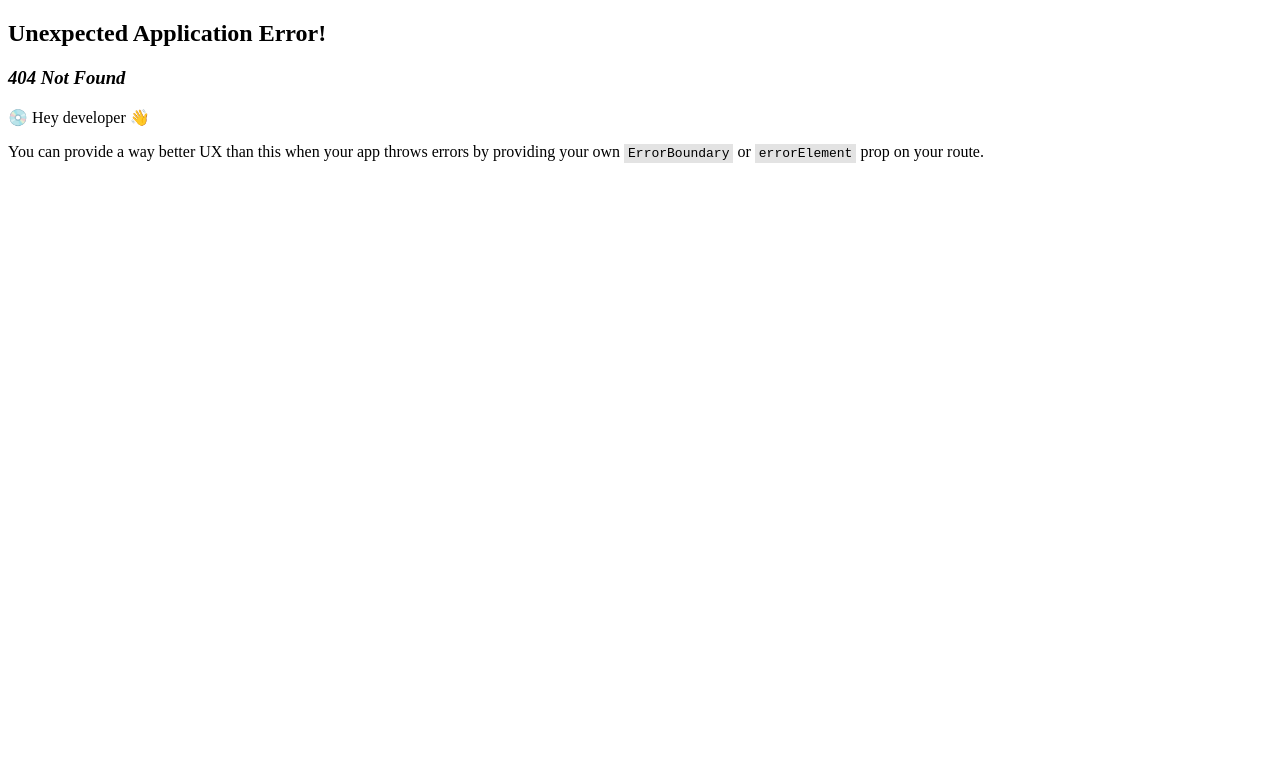
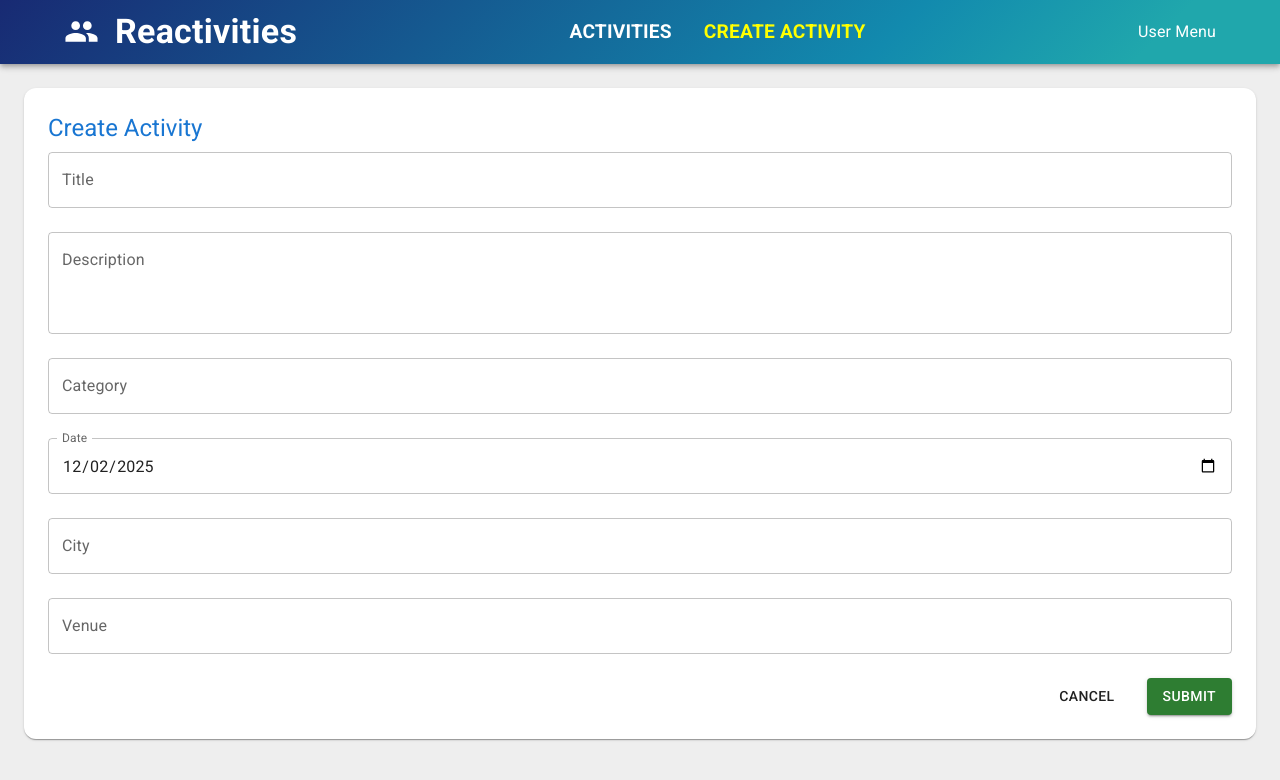
Before and after one commit to MinZexing/Reactivities, a React app in the folder client/: page /createActivity in a window 1280 px wide. Before the commit this address had no page. Shown: the top 780 px of the page. Built offline with nearby package versions, Linux system fonts and the light colour scheme; no server answers; the HTML template or start-up script is replaced by a standard one.

Commit message:
organise the routing logic and wire components to different routes

```diff
--- a/client/src/app/layout/App.tsx
+++ b/client/src/app/layout/App.tsx
@@ -1,53 +1,14 @@
-import { useState } from "react";
-import { Box, Container, CssBaseline, Typography } from "@mui/material";
+import { Box, Container, CssBaseline } from "@mui/material";
 import NavBar from "./NavBar";
-import ActivityDashboard from "../../features/activities/dashboard/ActivityDashboard";
-import { useActivities } from "../../lib/hooks/useActivities";
+import { Outlet } from "react-router";
 
 function App() {
-  const [selectedActivity, setSelectedActivity] = useState<
-    Activity | undefined
-  >(undefined);
-  const [editMode, setEditMode] = useState(false);
-
-  const { activities, isPending } = useActivities();
-
-  const handleSelectActivity = (id: string) => {
-    setSelectedActivity(activities!.find((x) => x.id === id));
-  };
-
-  const handleCancelActivity = () => {
-    setSelectedActivity(undefined);
-  };
-
-  const handleOpenForm = (id?: string) => {
-    if (id) handleSelectActivity(id);
-    else handleCancelActivity();
-    setEditMode(true);
-  };
-
-  const handleFormClose = () => {
-    setEditMode(false);
-  };
-
   return (
     <Box sx={{ bgcolor: "#eeeeee", minHeight: "100vh" }}>
       <CssBaseline />
-      <NavBar openForm={handleOpenForm} />
+      <NavBar />
       <Container maxWidth="xl" sx={{ mt: 3 }}>
-        {!activities || isPending ? (
-          <Typography>Loading...</Typography>
-        ) : (
-          <ActivityDashboard
-            activities={activities}
-            selectActivity={handleSelectActivity}
-            cancelSelectActivity={handleCancelActivity}
-            selectedActivity={selectedActivity}
-            editMode={editMode}
-            openForm={handleOpenForm}
-            closeForm={handleFormClose}
-          />
-        )}
+        <Outlet />
       </Container>
     </Box>
   );
--- a/client/src/app/layout/NavBar.tsx
+++ b/client/src/app/layout/NavBar.tsx
@@ -1,19 +1,16 @@
 import {
   AppBar,
   Box,
-  Button,
   Container,
   MenuItem,
   Toolbar,
   Typography,
 } from "@mui/material";
 import { Group } from "@mui/icons-material";
+import { NavLink } from "react-router";
+import MenuItemLink from "../shared/components/MenuItemLink";
 
-type Props = {
-  openForm: () => void;
-};
-
-export default function NavBar({ openForm }: Props) {
+export default function NavBar() {
   return (
     <Box sx={{ flexGrow: 1 }}>
       <AppBar
@@ -26,7 +23,11 @@ export default function NavBar({ openForm }: Props) {
         <Container maxWidth="xl">
           <Toolbar sx={{ display: "flex", justifyContent: "space-between" }}>
             <Box>
-              <MenuItem sx={{ display: "flex", gap: 2 }}>
+              <MenuItem
+                component={NavLink}
+                to="/"
+                sx={{ display: "flex", gap: 2 }}
+              >
                 <Group fontSize="large" />
                 <Typography variant="h4" fontWeight="bold">
                   Reactivities
@@ -34,42 +35,11 @@ export default function NavBar({ openForm }: Props) {
               </MenuItem>
             </Box>
             <Box sx={{ display: "flex" }}>
-              <MenuItem
-                sx={{
-                  fontSize: "1.2rem",
-                  textTransform: "uppercase",
-                  fontWeight: "bold",
-                }}
-              >
-                Activities
-              </MenuItem>
-              <MenuItem
-                sx={{
-                  fontSize: "1.2rem",
-                  textTransform: "uppercase",
-                  fontWeight: "bold",
-                }}
-              >
-                About
-              </MenuItem>
-              <MenuItem
-                sx={{
-                  fontSize: "1.2rem",
-                  textTransform: "uppercase",
-                  fontWeight: "bold",
-                }}
-              >
-                Contact
-              </MenuItem>
+              <MenuItemLink to="/activities">Activities</MenuItemLink>
+              <MenuItemLink to="/createactivity">Create Activity</MenuItemLink>
             </Box>
-            <Button
-              size="large"
-              variant="contained"
-              color="warning"
-              onClick={openForm}
-            >
-              Create Activity
-            </Button>
+
+            <MenuItem>User Menu</MenuItem>
           </Toolbar>
         </Container>
       </AppBar>
--- /dev/null
+++ b/client/src/app/shared/components/MenuItemLink.tsx
@@ -0,0 +1,29 @@
+import { MenuItem } from "@mui/material";
+import type { ReactNode } from "react";
+import { NavLink } from "react-router";
+
+export default function MenuItemLink({
+  children,
+  to,
+}: {
+  children: ReactNode;
+  to: string;
+}) {
+  return (
+    <MenuItem
+      component={NavLink}
+      to={to}
+      sx={{
+        fontSize: "1.2rem",
+        textTransform: "uppercase",
+        fontWeight: "bold",
+        color: "inherit",
+        "&.active": {
+          color: "yellow",
+        },
+      }}
+    >
+      {children}
+    </MenuItem>
+  );
+}
--- a/client/src/features/activities/dashboard/ActivityCard.tsx
+++ b/client/src/features/activities/dashboard/ActivityCard.tsx
@@ -11,10 +11,9 @@ import { useActivities } from "../../../lib/hooks/useActivities";
 
 type Props = {
   activity: Activity;
-  selectActivity: (id: string) => void;
 };
 
-export default function ActivityCard({ activity, selectActivity }: Props) {
+export default function ActivityCard({ activity }: Props) {
   const { deleteActivity } = useActivities();
 
   return (
@@ -35,11 +34,7 @@ export default function ActivityCard({ activity, selectActivity }: Props) {
         <Chip label={activity.category} variant="outlined" />
 
         <Box display="flex" gap={3}>
-          <Button
-            onClick={() => selectActivity(activity.id)}
-            size="medium"
-            variant="contained"
-          >
+          <Button onClick={() => {}} size="medium" variant="contained">
             View
           </Button>
           <Button
--- a/client/src/features/activities/dashboard/ActivityDashboard.tsx
+++ b/client/src/features/activities/dashboard/ActivityDashboard.tsx
@@ -1,49 +1,15 @@
 import { Grid } from "@mui/material";
 import ActivityList from "./ActivityList";
-import ActivityDetail from "../details/ActivityDetail";
-import ActivityForm from "../form/ActivityForm";
 
-type Props = {
-  activities: Activity[];
-  selectActivity: (id: string) => void;
-  cancelSelectActivity: () => void;
-  selectedActivity?: Activity;
-  openForm: (id: string) => void;
-  closeForm: () => void;
-  editMode: boolean;
-};
-
-export default function ActivityDashboard({
-  activities,
-  cancelSelectActivity,
-  selectActivity,
-  selectedActivity,
-  openForm,
-  closeForm,
-  editMode,
-}: Props) {
+export default function ActivityDashboard() {
   return (
     <>
       <Grid container spacing={3}>
         <Grid size={7}>
-          <ActivityList
-            activities={activities}
-            selectActivity={selectActivity}
-          />
+          <ActivityList />
         </Grid>
 
-        <Grid size={5}>
-          {selectedActivity && !editMode && (
-            <ActivityDetail
-              selectedActivity={selectedActivity}
-              cancelSelectActivity={cancelSelectActivity}
-              openForm={openForm}
-            />
-          )}
-          {editMode && (
-            <ActivityForm closeForm={closeForm} activity={selectedActivity} />
-          )}
-        </Grid>
+        <Grid size={5}>Activity filters go hear</Grid>
       </Grid>
     </>
   );
--- a/client/src/features/activities/dashboard/ActivityList.tsx
+++ b/client/src/features/activities/dashboard/ActivityList.tsx
@@ -1,20 +1,16 @@
-import { Box } from "@mui/material";
+import { Box, Typography } from "@mui/material";
 import ActivityCard from "./ActivityCard";
+import { useActivities } from "../../../lib/hooks/useActivities";
 
-type Props = {
-  activities: Activity[];
-  selectActivity: (id: string) => void;
-};
+export default function ActivityList() {
+  const { activities, isPending } = useActivities();
 
-export default function ActivityList({ activities, selectActivity }: Props) {
+  if (!activities || isPending) return <Typography>Loading...</Typography>;
+
   return (
     <Box sx={{ display: "flex", flexDirection: "column", gap: 3 }}>
       {activities.map((activity) => (
-        <ActivityCard
-          key={activity.id}
-          activity={activity}
-          selectActivity={selectActivity}
-        />
+        <ActivityCard key={activity.id} activity={activity} />
       ))}
     </Box>
   );
--- a/client/src/features/activities/form/ActivityForm.tsx
+++ b/client/src/features/activities/form/ActivityForm.tsx
@@ -2,13 +2,9 @@ import { Box, Button, Paper, TextField, Typography } from "@mui/material";
 import type { FormEvent } from "react";
 import { useActivities } from "../../../lib/hooks/useActivities";
 
-type Props = {
-  activity?: Activity;
-  closeForm: () => void;
-};
-
-export default function ActivityForm({ activity, closeForm }: Props) {
+export default function ActivityForm() {
   const { updateActivity, createActivity } = useActivities();
+  const activity = {} as Activity;
 
   const handleSubmit = async (event: FormEvent<HTMLFormElement>) => {
     event.preventDefault();
@@ -24,10 +20,8 @@ export default function ActivityForm({ activity, closeForm }: Props) {
     if (activity) {
       data.id = activity.id;
       await updateActivity.mutateAsync(data as unknown as Activity);
-      closeForm();
     } else {
       await createActivity.mutateAsync(data as unknown as Activity);
-      closeForm();
     }
   };
 
@@ -70,9 +64,7 @@ export default function ActivityForm({ activity, closeForm }: Props) {
         <TextField name="city" label="City" defaultValue={activity?.city} />
         <TextField name="venue" label="Venue" defaultValue={activity?.venue} />
         <Box display="flex" justifyContent="end" gap={3}>
-          <Button color="inherit" onClick={closeForm}>
-            Cancel
-          </Button>
+          <Button color="inherit">Cancel</Button>
           <Button
             color="success"
             variant="contained"
```
Also changed, not shown: client/src/app/router/Routes.tsx (+8 -0 lines).
